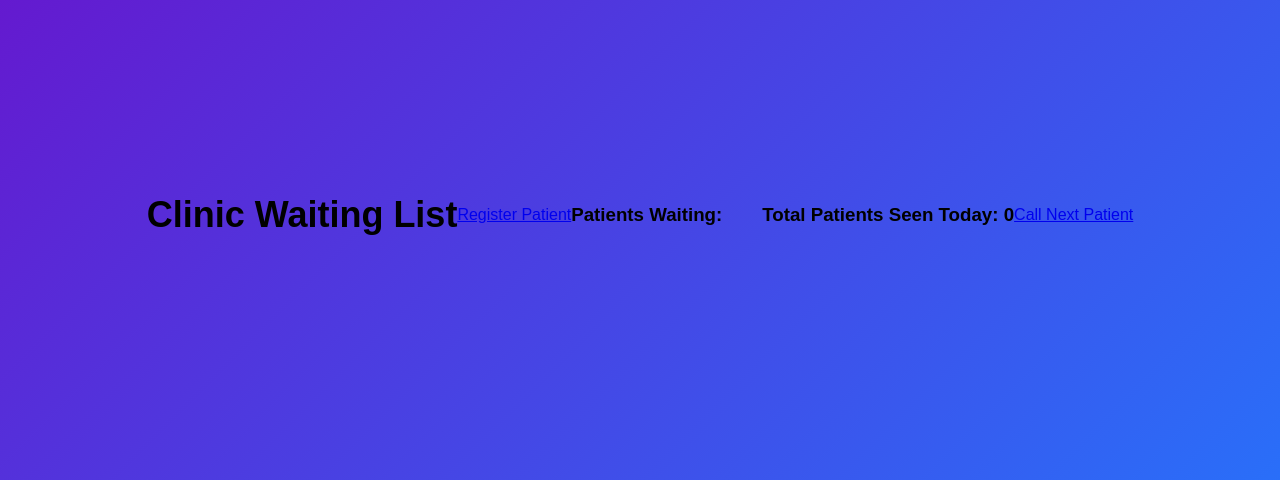
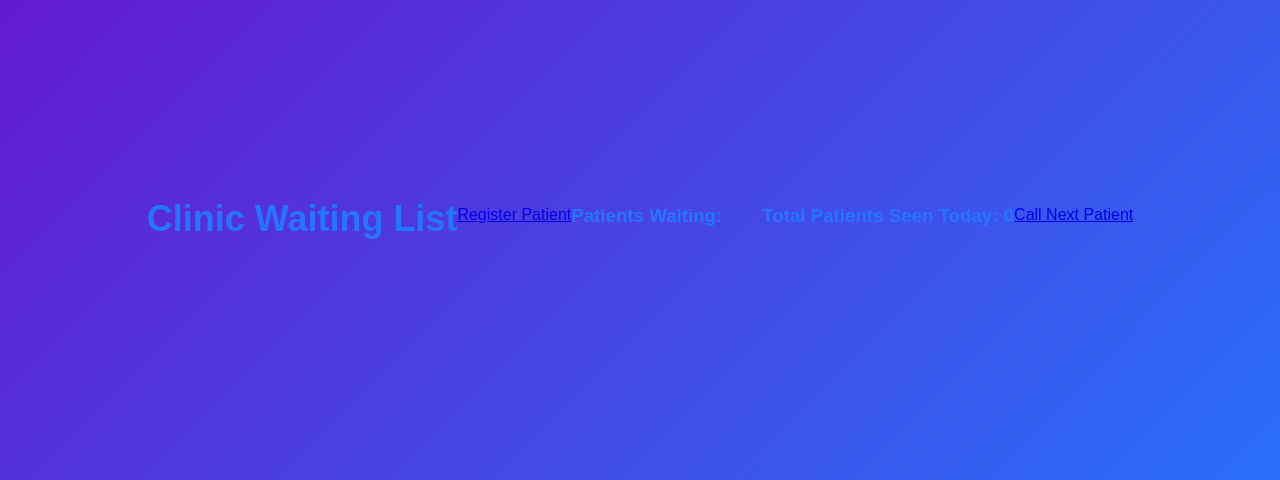
Before and after one commit to Darklion-007/Clinic-Queue-App, a Flask app: page / in a window 1280 px wide. Shown: the part 185-665 px from the top of the page. Run offline with Flask 3, Linux system fonts and the light colour scheme.

Commit message:
applied style on h1 and h3 headings

```diff
--- a/static/style.css
+++ b/static/style.css
@@ -18,6 +18,13 @@
     max-width: 500px;
     width: 90%;
     box-sizing: border-box;
+ }
+
+ h1, h3 {
+    font-weight: 700;
+    margin-bottom: 1rem;
+    text-align: center;
+    color: #2575fc;
  }
 
 form {
```
